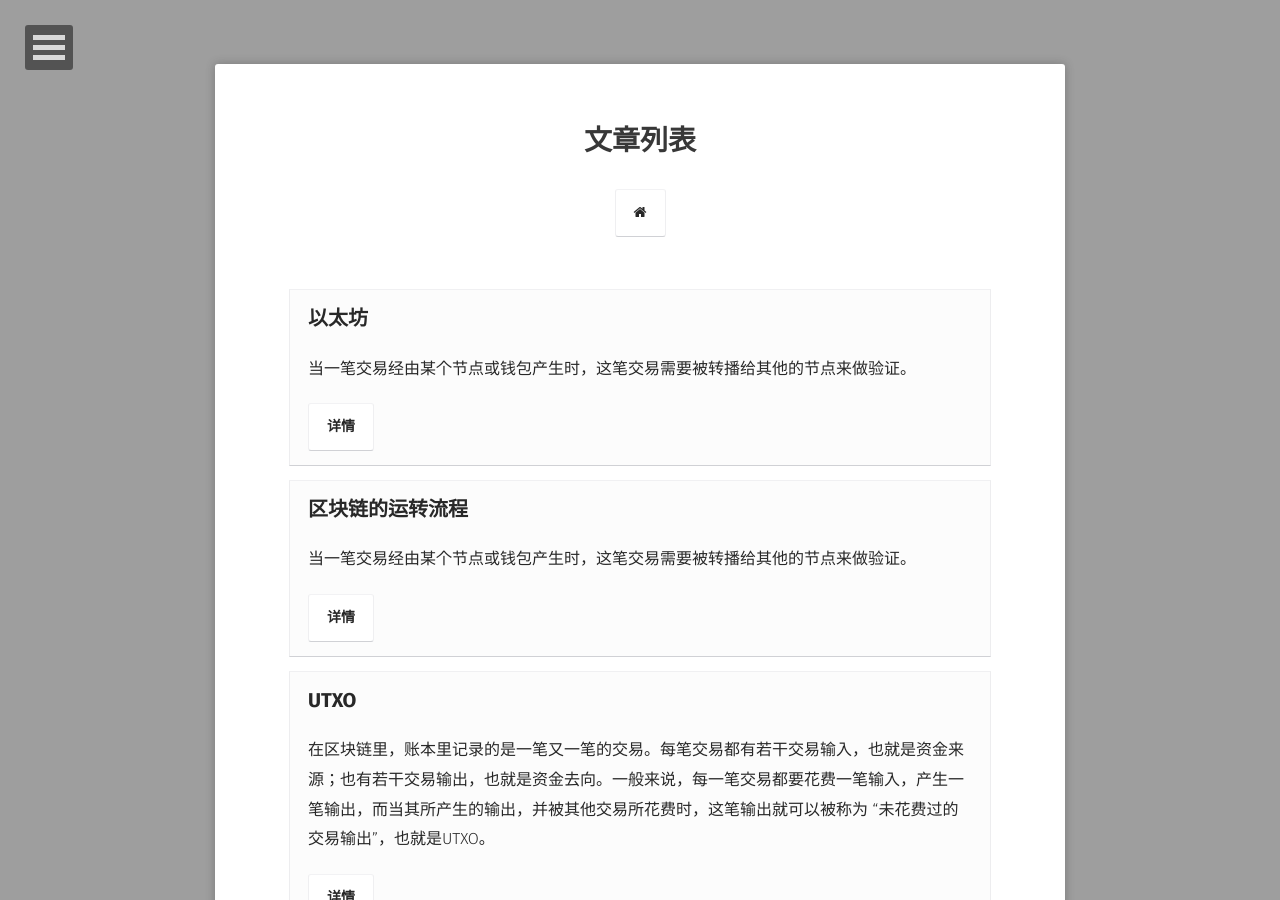
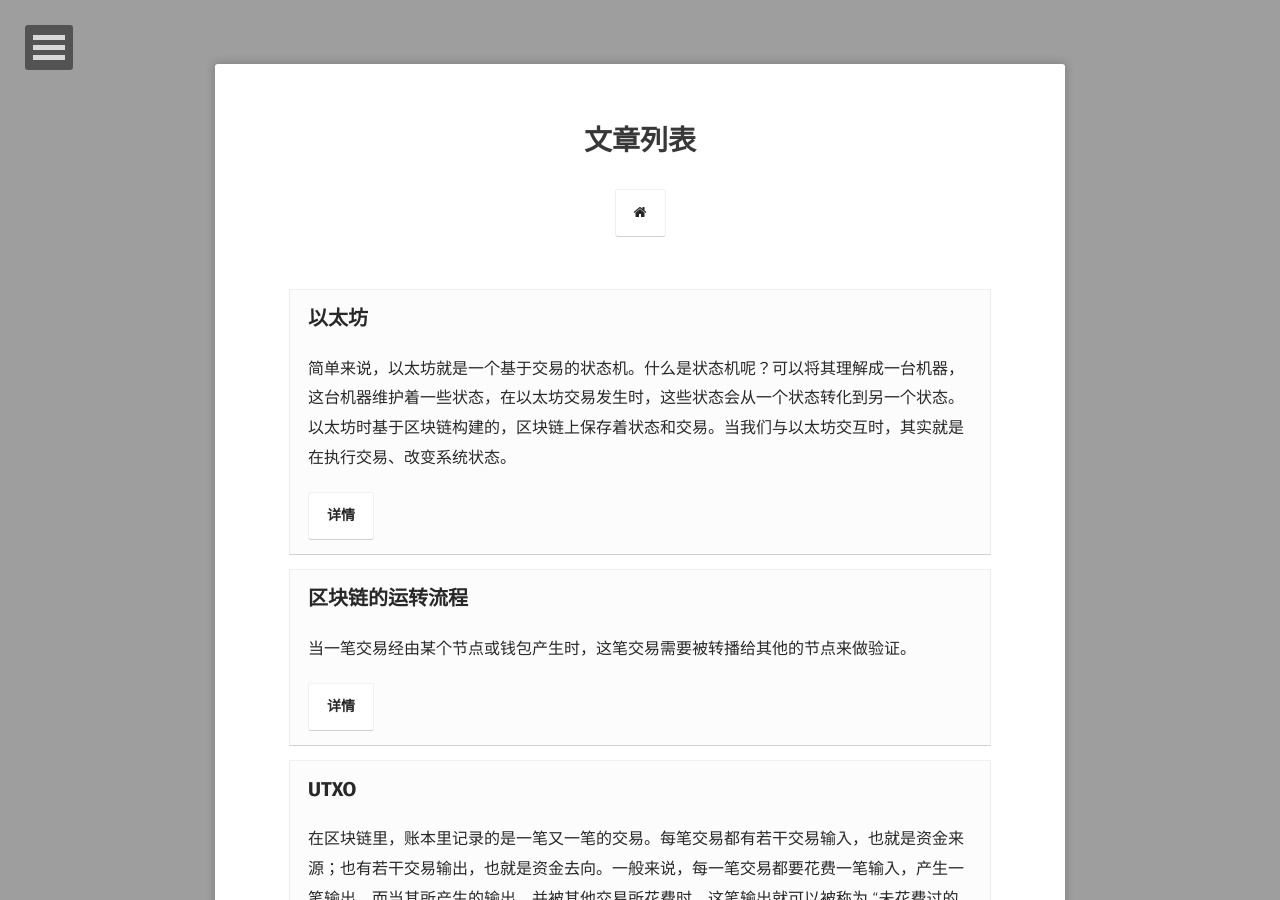
Before and after one commit to 3ssr/oh-my-star.github.io, a Jekyll site: the page built from posts/index.md, in a window 1280 px wide and 900 px high. Built offline with Jekyll 4.4.1, drawn with Linux system fonts in a browser that asks for light colours; some web fonts are replaced.

Commit message:
Update 2018-10-06-Ethereum-1.md

```diff
--- a/_posts/2018-10-06-Ethereum-1.md
+++ b/_posts/2018-10-06-Ethereum-1.md
@@ -1,8 +1,8 @@
 ---
 layout: post
 title: "以太坊"
-date: 2018-10-05
-excerpt: "当一笔交易经由某个节点或钱包产生时，这笔交易需要被转播给其他的节点来做验证。"
+date: 2018-10-06
+excerpt: "简单来说，以太坊就是一个基于交易的状态机。什么是状态机呢？可以将其理解成一台机器，这台机器维护着一些状态，在以太坊交易发生时，这些状态会从一个状态转化到另一个状态。以太坊时基于区块链构建的，区块链上保存着状态和交易。当我们与以太坊交互时，其实就是在执行交易、改变系统状态。"
 tags: [Blockchain, Ethereum]
 comments: false
 ---
```
